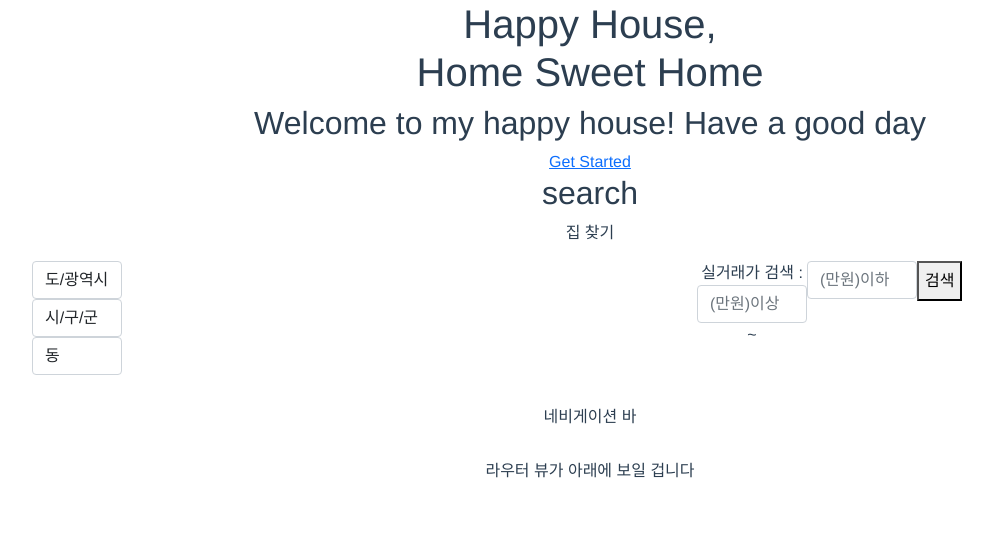
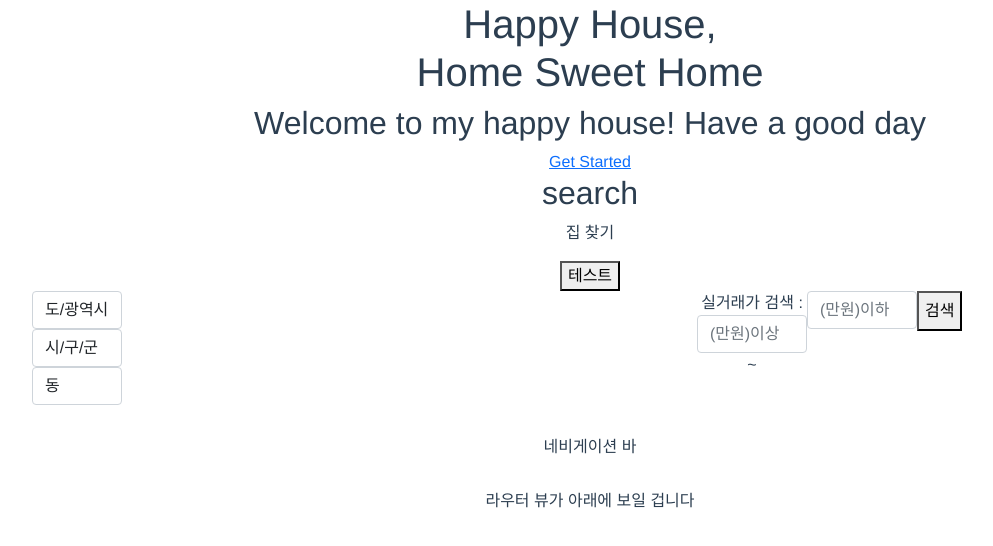
Before and after one commit to dawit95/7class_last_dawit, a Vue app in the folder happyhousevue/: page / in a window 1280 px wide. Shown: the top 546 px of the page, without its empty margins (50-1043 px from the left). Built offline with nearby package versions, Linux system fonts and the light colour scheme.

Commit message:
add test for axios

```diff
--- a/happyhousevue/src/components/SearchForm.vue
+++ b/happyhousevue/src/components/SearchForm.vue
@@ -4,6 +4,7 @@
 		<div class="section-title">
 			<h2>search</h2>
 			<p>집 찾기</p>
+            <button @click="test">테스트</button>
 		</div>
 
 		<div class="row">
@@ -58,8 +59,22 @@
 </template>
 
 <script>
+import axios from '@/util/http-common';
+
 export default {
     name: 'searchForm',
+    methods: {
+        test() {
+            axios
+            .get('/address/sido')
+            .then(({ response }) => {
+            console.log(response)
+            })
+            .catch((error) => {
+            alert(error);
+            });
+        },
+    }
 };
 </script>
 
```
